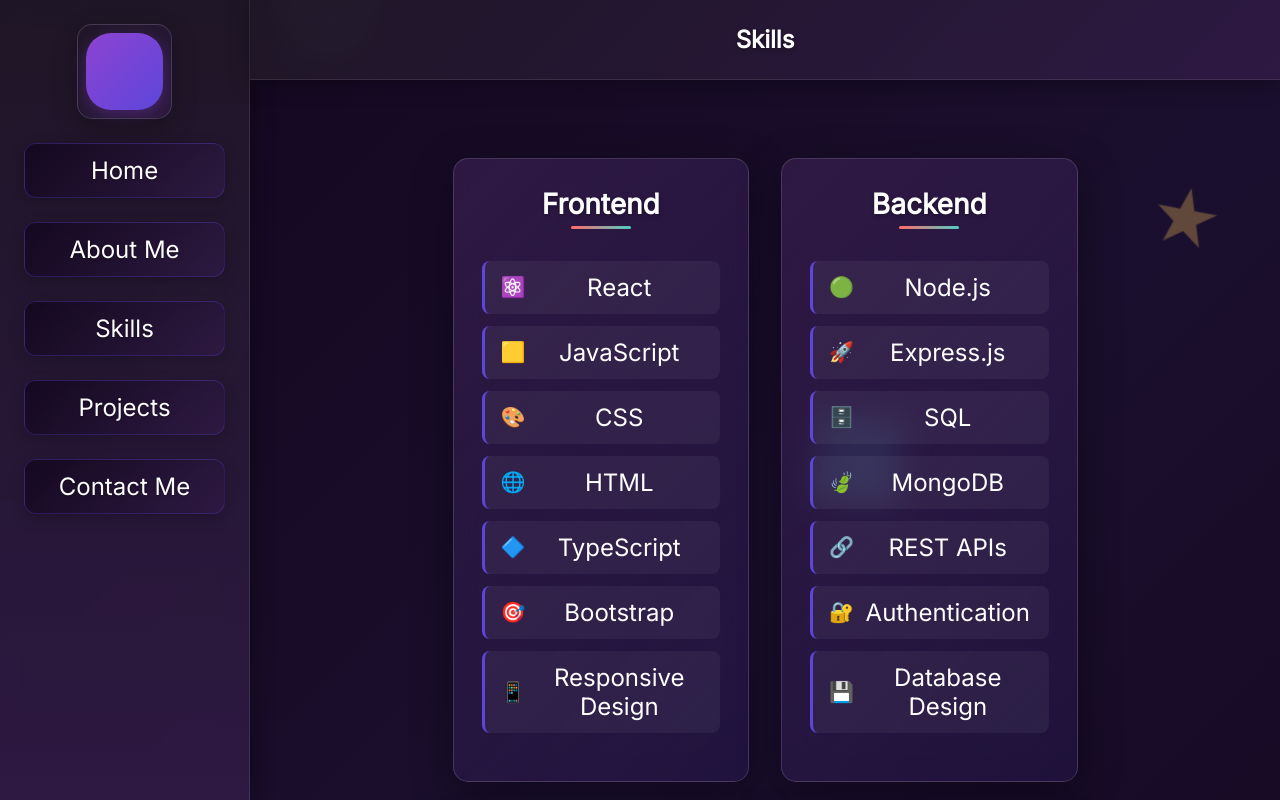
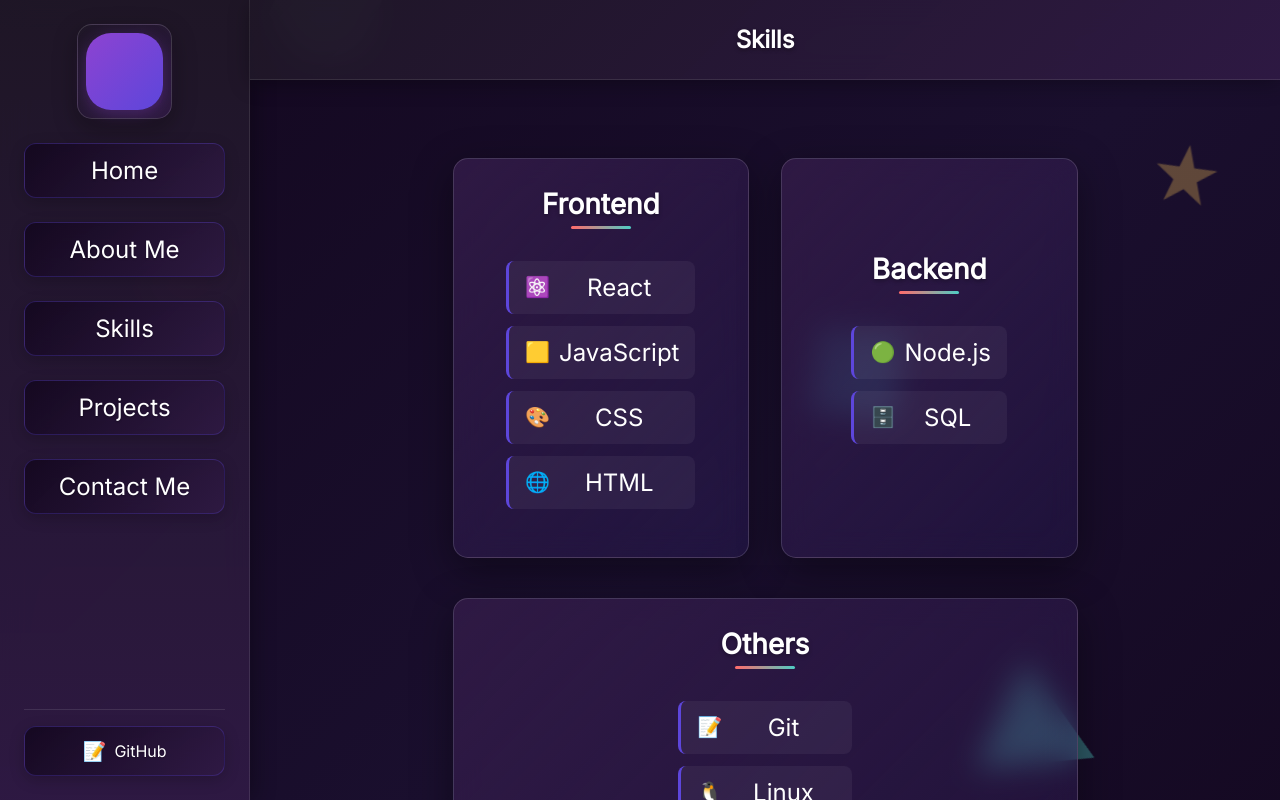
Before and after one commit to seaflapp/react-portfolio, a React (Create React App) app: page /skills in a window 1280 px wide. Shown: the top 800 px of the page. Built offline with nearby package versions, Linux system fonts and the light colour scheme.

Commit message:
added github link and filled in som info

```diff
--- a/src/components/MainLayout.jsx
+++ b/src/components/MainLayout.jsx
@@ -45,6 +45,19 @@
           <div className="home">Contact Me</div>
         </div>
       </Link>
+
+      {/* GitHub Link at Bottom */}
+      <div className="github-link-container">
+        <a
+          href="https://github.com/seaflapp"
+          target="_blank"
+          rel="noopener noreferrer"
+          className="github-link"
+        >
+          <span className="github-icon">📝</span>
+          <span className="github-text">GitHub</span>
+        </a>
+      </div>
     </div>
     <div className="main-content">
       <div className="info-card-welcome">
--- a/src/components/SkillsPage.jsx
+++ b/src/components/SkillsPage.jsx
@@ -12,21 +12,13 @@
             <li><span className="skill-icon">🟨</span>JavaScript</li>
             <li><span className="skill-icon">🎨</span>CSS</li>
             <li><span className="skill-icon">🌐</span>HTML</li>
-            <li><span className="skill-icon">🔷</span>TypeScript</li>
-            <li><span className="skill-icon">🎯</span>Bootstrap</li>
-            <li><span className="skill-icon">📱</span>Responsive Design</li>
           </ul>
         </InfoCard>
 
         <InfoCard title="Backend">
           <ul>
             <li><span className="skill-icon">🟢</span>Node.js</li>
-            <li><span className="skill-icon">🚀</span>Express.js</li>
             <li><span className="skill-icon">🗄️</span>SQL</li>
-            <li><span className="skill-icon">🍃</span>MongoDB</li>
-            <li><span className="skill-icon">🔗</span>REST APIs</li>
-            <li><span className="skill-icon">🔐</span>Authentication</li>
-            <li><span className="skill-icon">💾</span>Database Design</li>
           </ul>
         </InfoCard>
       </div>
@@ -39,8 +31,7 @@
             <li><span className="skill-icon">🪟</span>Windows</li>
             <li><span className="skill-icon">💻</span>VSCode</li>
             <li><span className="skill-icon">✏️</span>Cursor</li>
-            <li><span className="skill-icon">🐳</span>Docker</li>
-            <li><span className="skill-icon">🔄</span>Agile/Scrum</li>
+            <li><span className="skill-icon">✏️</span>Figma</li>
           </ul>
         </InfoCard>
       </div>
--- a/src/components/Test.jsx
+++ b/src/components/Test.jsx
@@ -47,6 +47,19 @@
                         <div className="home">Contact Me</div>
                     </div>
                 </Link>
+
+                {/* GitHub Link at Bottom */}
+                <div className="github-link-container">
+                    <a
+                        href="https://github.com/seaflapp"
+                        target="_blank"
+                        rel="noopener noreferrer"
+                        className="github-link"
+                    >
+                        <span className="github-icon">📝</span>
+                        <span className="github-text">GitHub</span>
+                    </a>
+                </div>
             </div>
             <div className="main-content">
                 <div className="info-card-welcome">
@@ -57,7 +70,7 @@
                 <div className="info-card-grid">
                     <Link to="/about" style={{ textDecoration: 'none' }}>
                         <InfoCard title="About Me">
-                            <p>I am a passionate developer...</p>
+                            <p>I am Martin Dørmænen and I am a student at Digitaletalenter.</p>
                         </InfoCard>
                     </Link>
                     <Link to="/skills" style={{ textDecoration: 'none' }}>
@@ -71,15 +84,15 @@
                     </Link>
                     <Link to="/projects" style={{ textDecoration: 'none' }}>
                         <InfoCard title="Projects">
-                            <p>Check out my latest projects...</p>
+                            <p>here are some examples of my work</p>
                         </InfoCard>
                     </Link>
                     <Link to="/contact" style={{ textDecoration: 'none' }}>
                         <InfoCard title="Contact">
                             <p>Get in touch with me here:</p>
                             <ul>
-                                <li>Email:</li>
-                                <li>Phone:</li>
+                                <li>Email: martin.digitaletalenter@gmail.com</li>
+                                <li>Phone: +47 988 65 987</li>
                             </ul>
                         </InfoCard>
                     </Link>
--- a/src/css/navBarlogo.css
+++ b/src/css/navBarlogo.css
@@ -138,6 +138,55 @@
   	gap: 1.5rem;
   	box-shadow: 4px 0 20px rgba(0, 0, 0, 0.3);
 }
+
+/* GitHub Link Styling */
+.github-link-container {
+  	margin-top: auto;
+  	width: 100%;
+  	padding-top: 1rem;
+  	border-top: 1px solid rgba(255, 255, 255, 0.1);
+  	display: flex;
+  	justify-content: center;
+  	align-items: center;
+}
+
+.github-link {
+  	display: flex;
+  	align-items: center;
+  	justify-content: center;
+  	gap: 0.5rem;
+  	width: 100%;
+  	max-width: 200px;
+  	padding: 0.75rem;
+  	background: linear-gradient(135deg, rgba(19, 7, 30, 0.9) 0%, rgba(48, 26, 69, 0.8) 100%);
+  	border: 1px solid rgba(93, 70, 219, 0.3);
+  	border-radius: 12px;
+  	text-decoration: none;
+  	color: var(--color-white);
+  	transition: all 0.3s ease;
+  	backdrop-filter: blur(10px);
+  	box-shadow: 0 4px 15px rgba(0, 0, 0, 0.2);
+}
+
+.github-link:hover {
+  	background: linear-gradient(135deg, rgba(93, 70, 219, 0.3) 0%, rgba(141, 67, 209, 0.2) 100%);
+  	transform: translateY(-2px);
+  	box-shadow: 0 8px 25px rgba(93, 70, 219, 0.3);
+  	border-color: rgba(141, 67, 209, 0.5);
+  	text-decoration: none;
+  	color: var(--color-white);
+}
+
+.github-icon {
+  	font-size: 1.2rem;
+}
+
+.github-text {
+  	font-size: 1rem;
+  	font-weight: 500;
+  	text-shadow: 0 1px 2px rgba(0, 0, 0, 0.3);
+}
+
 .logo-colapseble-nav-bar {
   	width: 100%;
   	position: relative;
```
